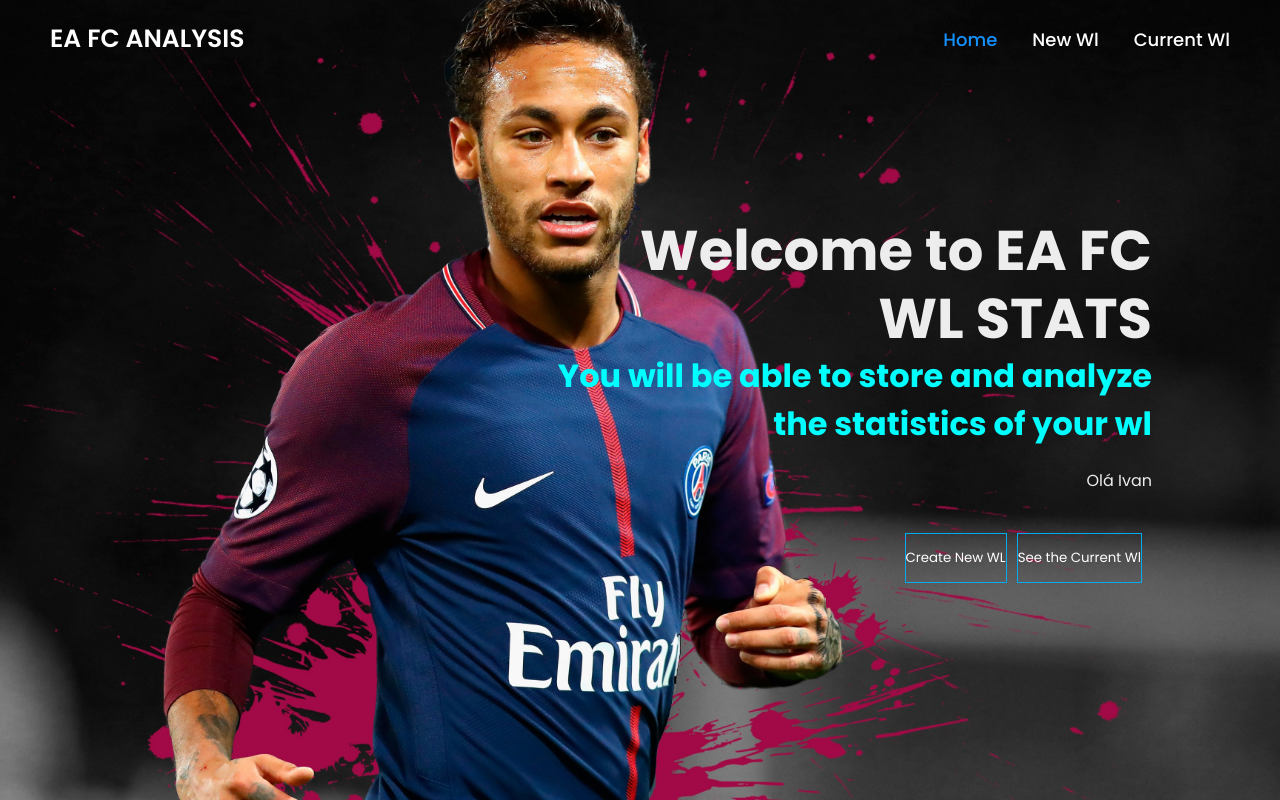
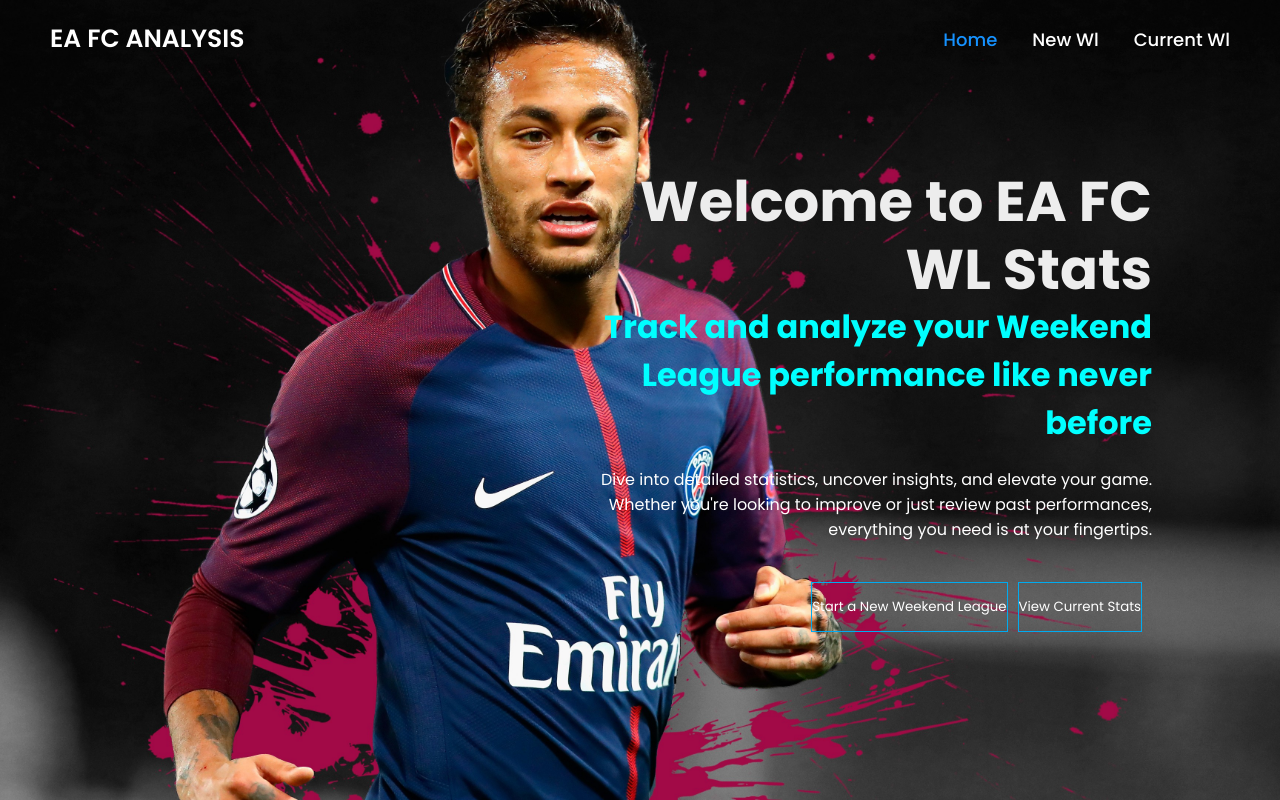
Before and after one commit to S41T4M4/ea-fc-wl-analysis, an Angular app: page / in a window 1280 px wide. Built offline with nearby package versions, Linux system fonts and the light colour scheme.

Commit message:
New text in home page

```diff
--- a/src/app/current-wl/current-wl.component.html
+++ b/src/app/current-wl/current-wl.component.html
@@ -1,17 +1 @@
 <app-header></app-header>
-<div class="team-formation">
-    <div class="player player-lw">LW</div>
-    <div class="player player-st">ST</div>
-    <div class="player player-rw">RW</div>
-
-    <div class="player player-cm">CM</div>
-    <div class="player player-cm">CM</div>
-    <div class="player player-cm">CM</div>
-
-    <div class="player player-lb">LB</div>
-    <div class="player player-cb">CB</div>
-    <div class="player player-cb">CB</div>
-    <div class="player player-rb">RB</div>
-
-    <div class="player player-gk">GK</div>
-  </div>
--- a/src/app/home/home.component.css
+++ b/src/app/home/home.component.css
@@ -48,6 +48,7 @@
 }
 
 .home-content p {
+  color: rgb(255, 255, 255);
   font-size: 16px;
   margin: 20px 0 40px;
   opacity: 0;
--- a/src/app/home/home.component.html
+++ b/src/app/home/home.component.html
@@ -2,25 +2,22 @@
 <section class="home">
   <div class="home-content">
     <h1>
-      Welcome to EA FC WL STATS
+      Welcome to EA FC WL Stats
     </h1>
     <h3>
-      You will be able to store and analyze the statistics of your wl
+      Track and analyze your Weekend League performance like never before
     </h3>
     <p>
-      <a>
-      Olá Ivan
-      </a>
+      Dive into detailed statistics, uncover insights, and elevate your game. Whether you're looking to improve or just review past performances, everything you need is at your fingertips.
     </p>
     <div class="btn-box">
       <button routerLink="/">
-        Create New WL
+        Start a New Weekend League
       </button>
       <button>
-        See the Current Wl
+        View Current Stats
       </button>
     </div>
   </div>
-  <span class="home-imgHover"></span>
 
 </section>
```
